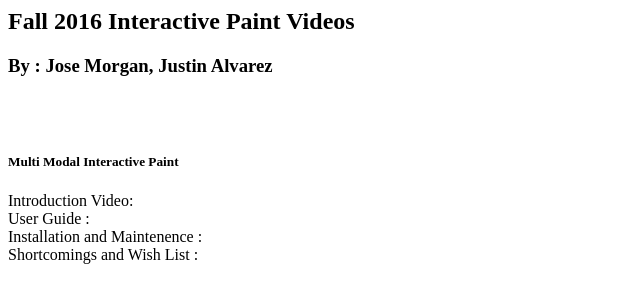
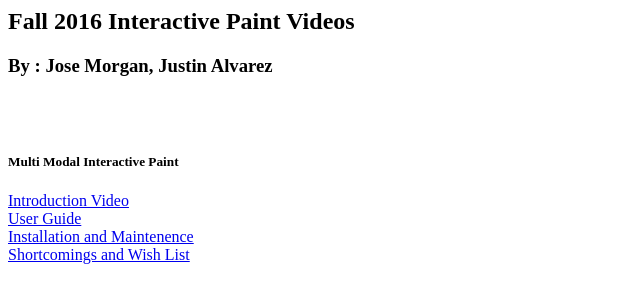
Before and after one commit to NuiLab/InteractivePaintv3, a plain HTML site: page Videos/index.html in a window 1280 px wide. Shown: the whole page, without its empty margins (0-640 px from the left). Drawn offline with Linux system fonts and the light colour scheme.

Commit message:
Updated video links

```diff
--- a/Videos/index.html
+++ b/Videos/index.html
@@ -8,16 +8,16 @@
 
 <h5>Multi Modal Interactive Paint</h5>
 <div>
-    Introduction Video:
+    <a href="https://www.youtube.com/watch?v=KIWwdRpBXEw">Introduction Video</a>
 </div>
 <div>
-    User Guide :
+    <a href="https://www.youtube.com/watch?v=b3VNmUuCcUM">User Guide</a>
 </div>
 <div>
-    Installation and Maintenence :
+    <a href="https://www.youtube.com/watch?v=hwNRcnmGUmo">Installation and Maintenence</a>
 </div>
 <div>
-    Shortcomings and Wish List :
+    <a href="https://www.youtube.com/watch?v=0Js7lQAc7Ak">Shortcomings and Wish List</a>
 </div>
 </body>
 </html>
```
Also changed, not shown: 1 other file.
